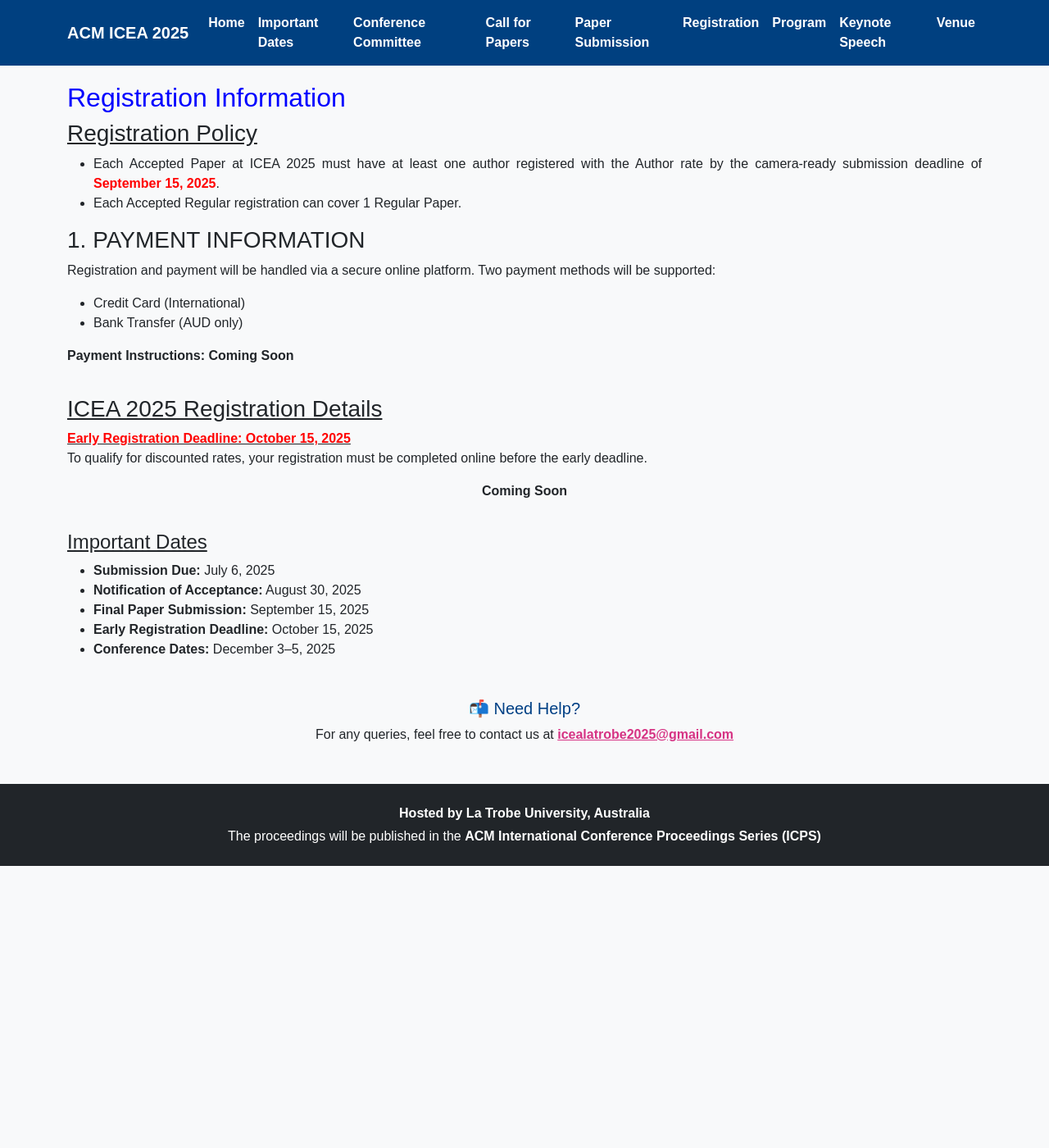
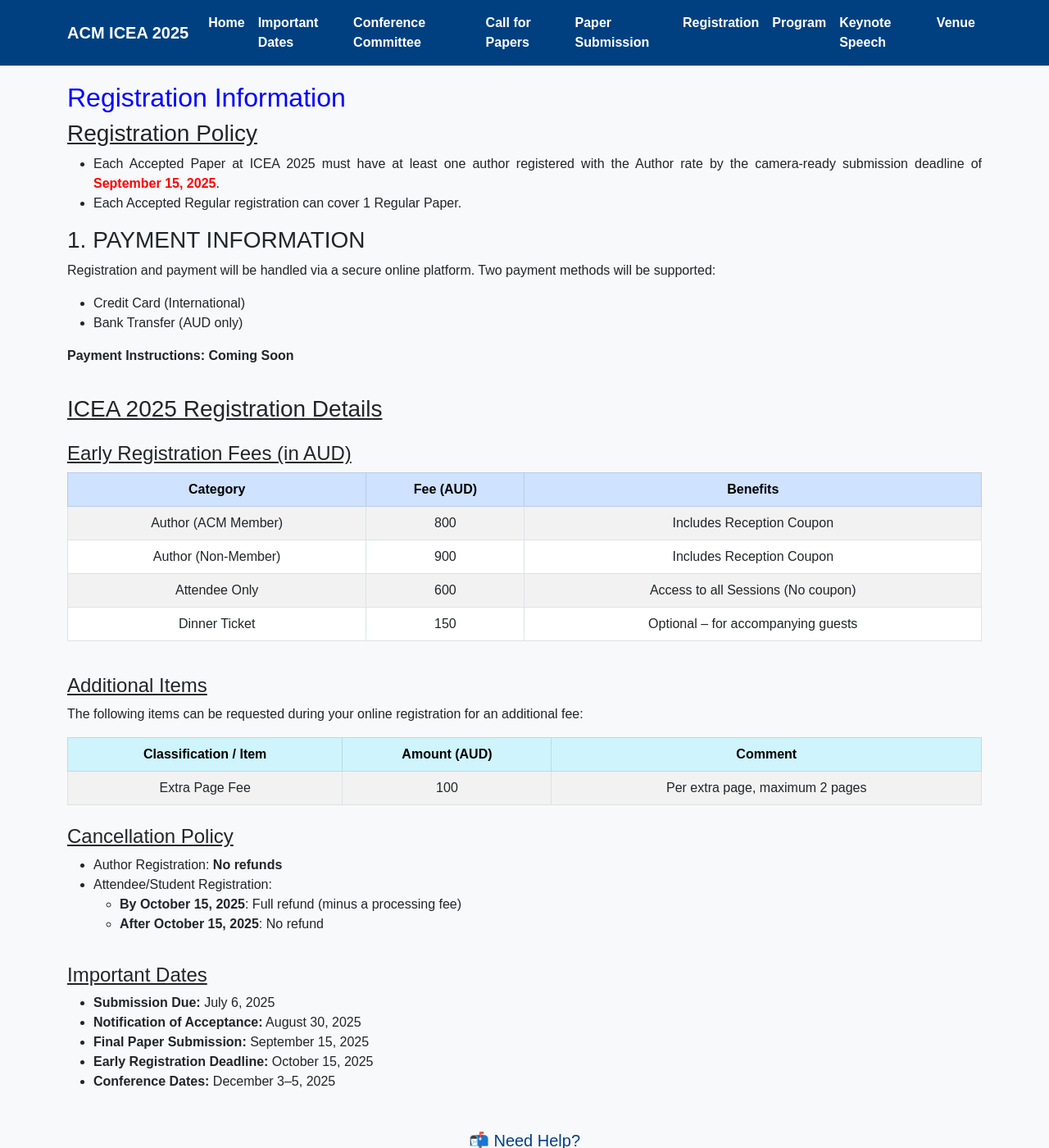
Before and after one commit to icea2025/latrobe, a Jekyll site: the page registration/index.html, which Jekyll copies as it is, in a window 1280 px wide and 1400 px high. Shown: the whole window at 82% size. Built offline with Jekyll 4.4.1, drawn with Linux system fonts in a browser that asks for light colours.

Commit message:
Update index.html

```diff
--- a/registration/index.html
+++ b/registration/index.html
@@ -81,12 +81,75 @@
     <div style="padding-top: 20px">
       <h3><u>ICEA 2025 Registration Details</u></h3>
       <p>
-        <u><b style="color:#FF0000">Early Registration Deadline: October 15, 2025</b></u><br/>
-        <span style="text-align: justify">
-          To qualify for discounted rates, your registration must be completed online before the early deadline.
-        </span>
-      </p>
-      <center><p><strong>Coming Soon</strong></p></center>
+        <div class="table-responsive mt-4">
+  <h4><u>Early Registration Fees (in AUD)</u></h4>
+  <table class="table table-bordered table-striped">
+    <thead class="table-primary text-center">
+      <tr>
+        <th>Category</th>
+        <th>Fee (AUD)</th>
+        <th>Benefits</th>
+      </tr>
+    </thead>
+    <tbody class="text-center">
+      <tr>
+        <td>Author (ACM Member)</td>
+        <td>800</td>
+        <td>Includes Reception Coupon</td>
+      </tr>
+      <tr>
+        <td>Author (Non-Member)</td>
+        <td>900</td>
+        <td>Includes Reception Coupon</td>
+      </tr>
+      <tr>
+        <td>Attendee Only</td>
+        <td>600</td>
+        <td>Access to all Sessions (No coupon)</td>
+      </tr>
+      <tr>
+        <td>Dinner Ticket</td>
+        <td>150</td>
+        <td>Optional – for accompanying guests</td>
+      </tr>
+    </tbody>
+  </table>
+</div>
+
+<div class="mt-4">
+  <h4><u>Additional Items</u></h4>
+  <p>The following items can be requested during your online registration for an additional fee:</p>
+  <table class="table table-bordered table-striped">
+    <thead class="table-info text-center">
+      <tr>
+        <th>Classification / Item</th>
+        <th>Amount (AUD)</th>
+        <th>Comment</th>
+      </tr>
+    </thead>
+    <tbody class="text-center">
+      <tr>
+        <td>Extra Page Fee</td>
+        <td>100</td>
+        <td>Per extra page, maximum 2 pages</td>
+      </tr>
+    </tbody>
+  </table>
+</div>
+
+<div class="mt-4">
+  <h4><u>Cancellation Policy</u></h4>
+  <ul>
+    <li>Author Registration: <strong>No refunds</strong></li>
+    <li>Attendee/Student Registration:
+      <ul>
+        <li><strong>By October 15, 2025</strong>: Full refund (minus a processing fee)</li>
+        <li><strong>After October 15, 2025</strong>: No refund</li>
+      </ul>
+    </li>
+  </ul>
+</div>
+
 
     <div style="padding-top: 20px">
       <h4><u>Important Dates</u></h4>
```
